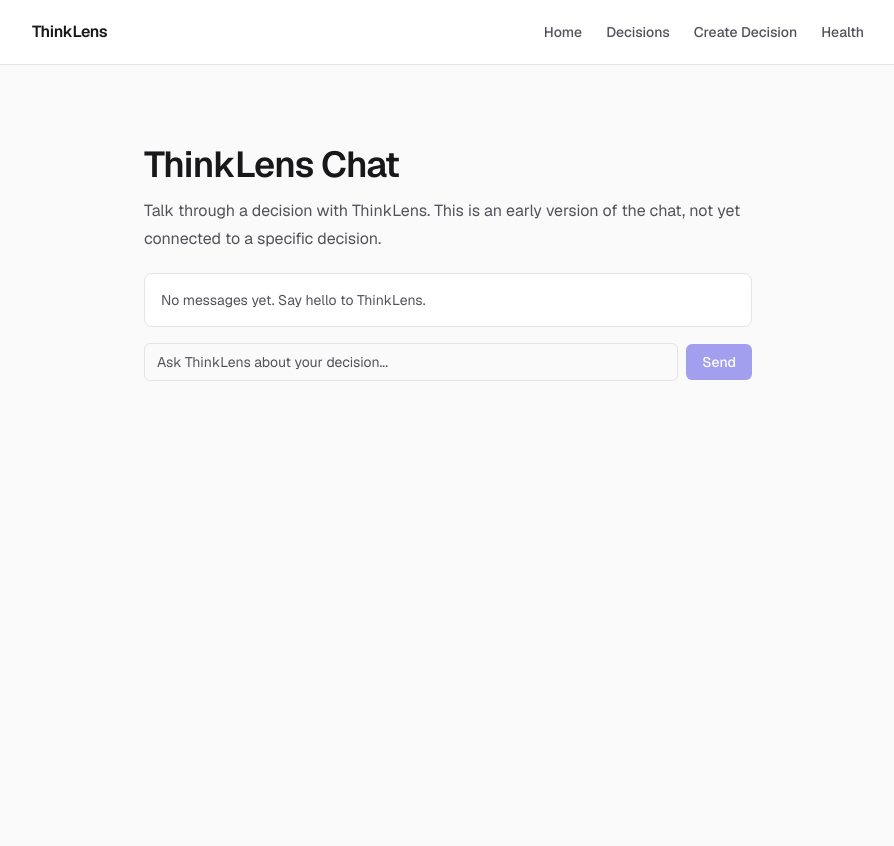
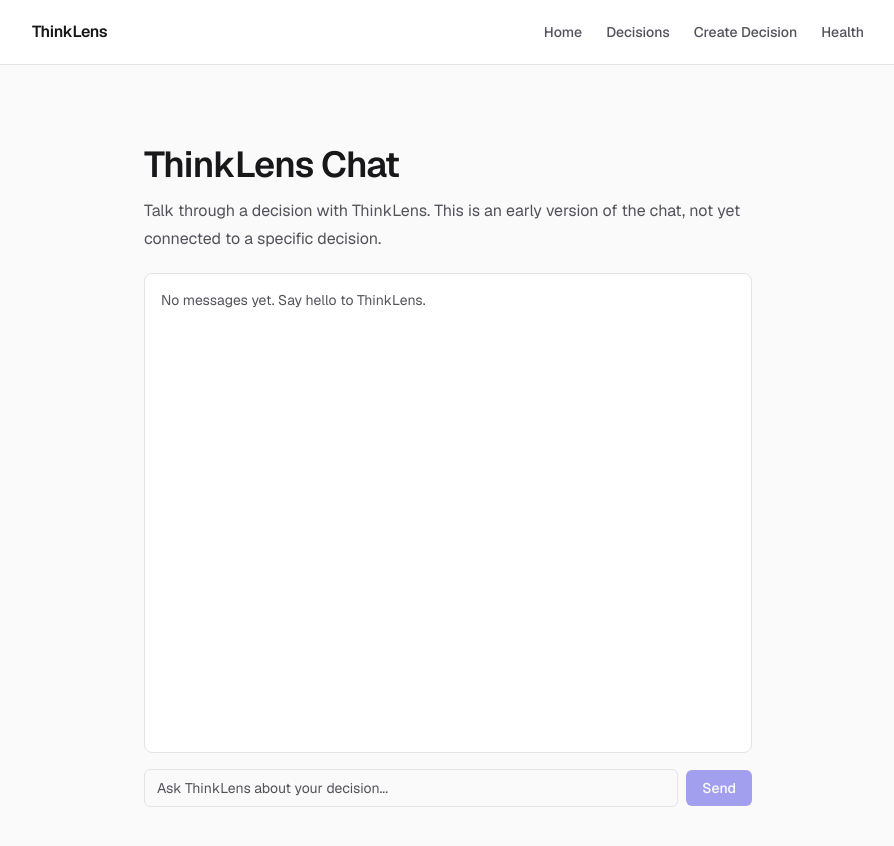
Before and after one commit to MindfullLearner/AI-frontend-Capstone, a Next.js app: page /chat in a window 1280 px wide. Shown: the top 846 px of the page, without its empty margins (192-1086 px from the left). Before the commit the page ends 800 px from the top, so only its background shows below. Built offline with nearby package versions, Linux system fonts and the light colour scheme.

Commit message:
feat: add streaming chat auto-scroll

```diff
--- a/src/app/components/chat.tsx
+++ b/src/app/components/chat.tsx
@@ -1,18 +1,30 @@
 "use client";
 
-import { useState, type FormEvent } from "react";
+import {
+  useLayoutEffect,
+  useRef,
+  useState,
+  type FormEvent,
+  type UIEvent,
+} from "react";
 import { useChat } from "@ai-sdk/react";
 import { DefaultChatTransport } from "ai";
+
+// How close to the bottom (in pixels) still counts as "at the bottom".
+// A small threshold avoids auto-follow flickering on/off from tiny,
+// insignificant scroll differences.
+const NEAR_BOTTOM_THRESHOLD_PX = 64;
 
 /**
  * Basic ThinkLens chat component. Connects to the existing POST /api/chat
  * streaming endpoint via useChat, and renders the conversation as it
  * streams in.
  *
- * This is intentionally minimal: no auto-scroll, no markdown rendering, no
- * persistence. Those are later milestones. It does include a "Thinking..."
- * indicator and a Stop button, driven entirely by useChat's own `status`
- * and `stop()` — no invented timers or extra state.
+ * This is intentionally minimal: no markdown rendering, no persistence,
+ * no regenerate button. Those are later milestones. It does include a
+ * "Thinking..." indicator, a Stop button, and streaming-aware auto-scroll
+ * — all driven by useChat's own `status`/`stop()` plus the message
+ * container's real scroll position, no invented timers.
  */
 export function Chat() {
   // useChat in this version of the SDK does not manage the text input for
@@ -30,6 +42,48 @@ export function Chat() {
   const isSubmitted = status === "submitted";
   const isStreaming = status === "streaming";
   const isBusy = isSubmitted || isStreaming;
+
+  // Whether the message list is currently scrolled to (or near) the
+  // bottom. This is the single source of truth for auto-scroll: we never
+  // try to guess whether a given scroll was "us" or "the user" — we just
+  // always trust the real scroll position.
+  const [isNearBottom, setIsNearBottom] = useState(true);
+  const messageListRef = useRef<HTMLDivElement>(null);
+
+  function handleMessageListScroll(event: UIEvent<HTMLDivElement>) {
+    const container = event.currentTarget;
+    const distanceFromBottom =
+      container.scrollHeight - container.scrollTop - container.clientHeight;
+    setIsNearBottom(distanceFromBottom <= NEAR_BOTTOM_THRESHOLD_PX);
+  }
+
+  function handleJumpToLatest() {
+    const container = messageListRef.current;
+    if (!container) {
+      return;
+    }
+    container.scrollTop = container.scrollHeight;
+    // Update immediately rather than waiting for the resulting scroll
+    // event, so the "Jump to latest" button disappears right away.
+    setIsNearBottom(true);
+  }
+
+  // Keep the view pinned to the bottom while streaming, but only if the
+  // user was already there. Runs on every new message AND on every
+  // streamed token (messages gets a new reference on each chunk), plus
+  // whenever the "Thinking..." indicator appears/disappears. useLayoutEffect
+  // (rather than useEffect) runs before the browser paints, so pinning the
+  // scroll position doesn't cause a visible flicker.
+  useLayoutEffect(() => {
+    if (!isNearBottom) {
+      return;
+    }
+    const container = messageListRef.current;
+    if (!container) {
+      return;
+    }
+    container.scrollTop = container.scrollHeight;
+  }, [messages, isSubmitted, isNearBottom]);
 
   function handleSubmit(event: FormEvent<HTMLFormElement>) {
     event.preventDefault();
@@ -53,7 +107,12 @@ export function Chat() {
 
   return (
     <div className="flex flex-col gap-4">
-      <div className="flex flex-col gap-3 rounded-lg border border-border bg-surface p-4">
+      <div className="relative flex flex-col">
+        <div
+          ref={messageListRef}
+          onScroll={handleMessageListScroll}
+          className="flex h-[60vh] flex-col gap-3 overflow-y-auto rounded-lg border border-border bg-surface p-4"
+        >
           {messages.length === 0 ? (
             <p className="text-sm text-muted">
               No messages yet. Say hello to ThinkLens.
@@ -106,6 +165,18 @@ export function Chat() {
           ) : null}
         </div>
 
+        {!isNearBottom ? (
+          <button
+            type="button"
+            onClick={handleJumpToLatest}
+            aria-label="Jump to latest message"
+            className="absolute bottom-3 left-1/2 -translate-x-1/2 rounded-full border border-border bg-surface px-3 py-1 text-xs font-medium text-foreground shadow-none hover:border-accent"
+          >
+            Jump to latest
+          </button>
+        ) : null}
+      </div>
+
       <form onSubmit={handleSubmit} className="flex items-center gap-2">
         <label htmlFor="chat-input" className="sr-only">
           Message
```
Lines whose indentation alone changed are shown as unchanged.
